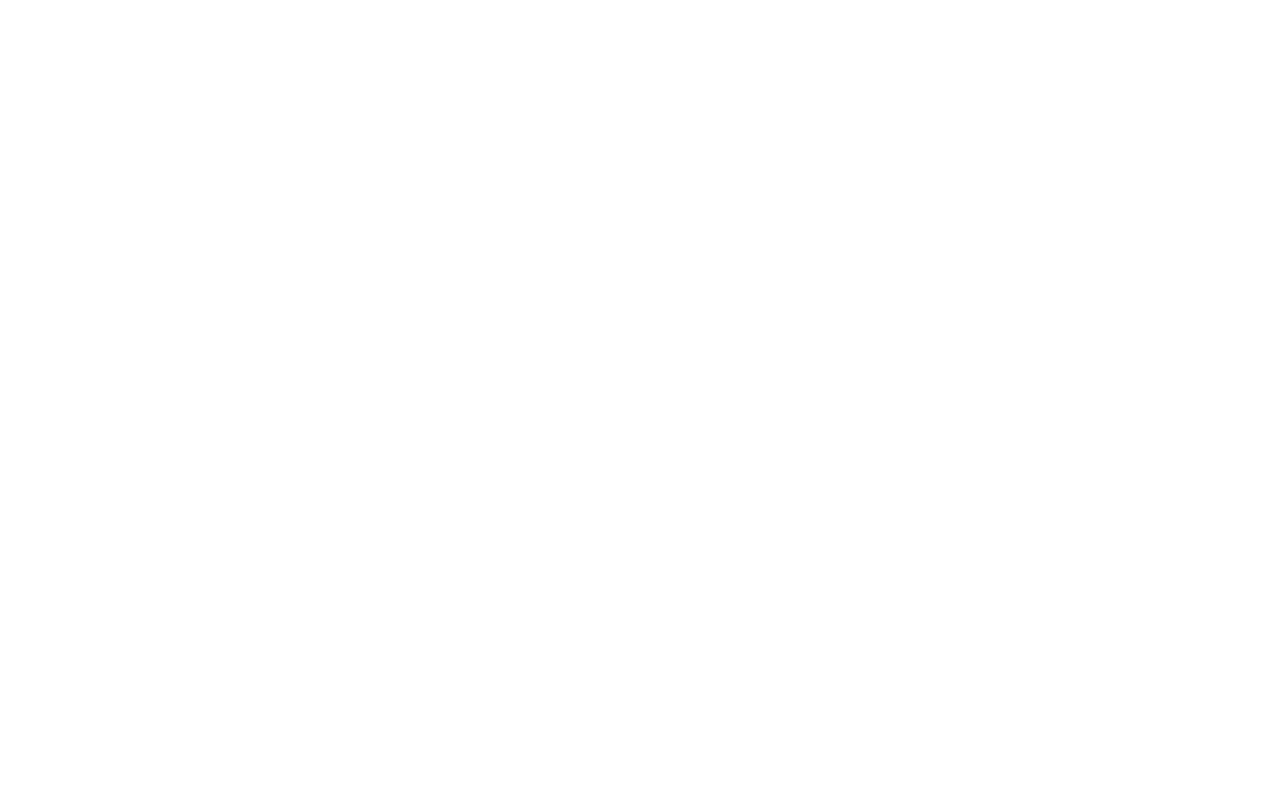
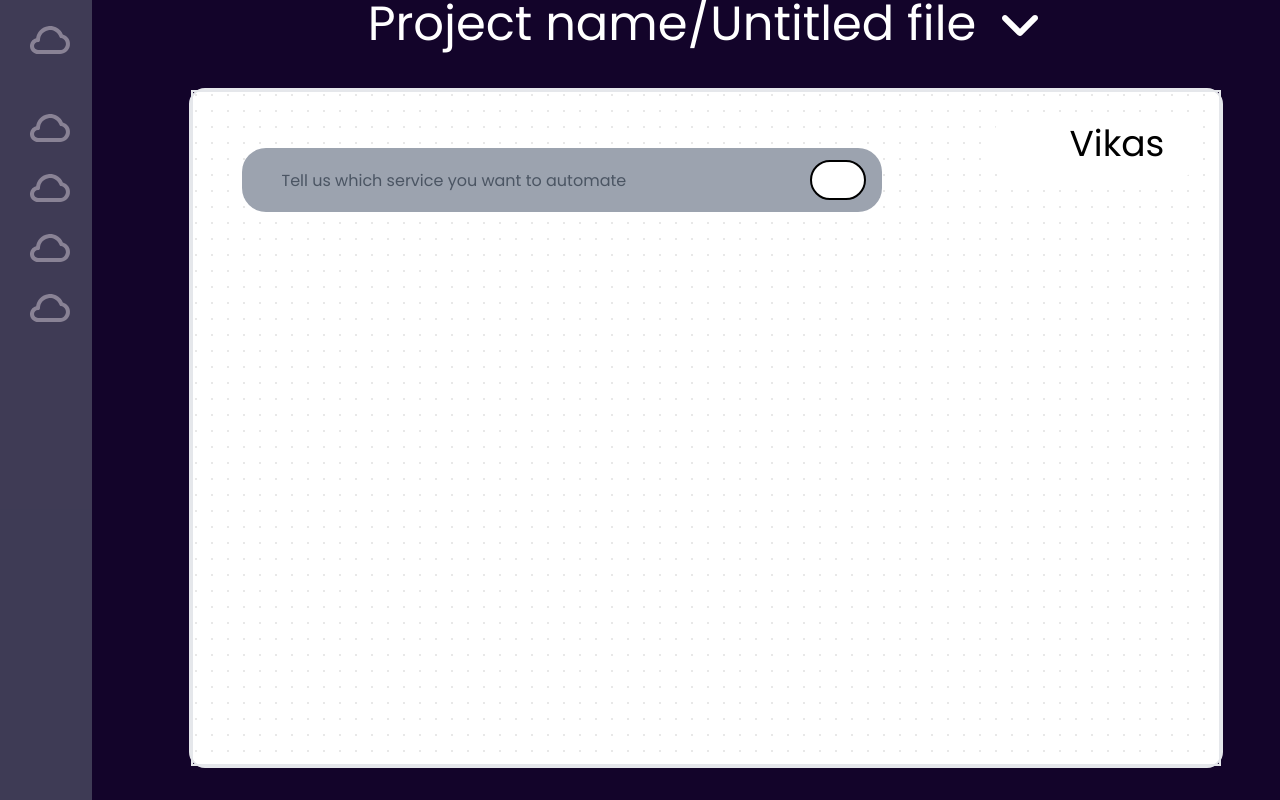
Before and after one commit to Babithkp/Syn-Cloud-Frontend, a React (Vite) app: page /prompt in a window 1280 px wide. Before the commit this address had no page. Built offline with nearby package versions, Linux system fonts and the light colour scheme.

Commit message:
playground prompt

```diff
--- a/package.json
+++ b/package.json
@@ -10,10 +10,14 @@
     "preview": "vite preview"
   },
   "dependencies": {
+    "clsx": "^2.1.1",
+    "framer-motion": "^11.11.17",
+    "mini-svg-data-uri": "^1.4.4",
     "react": "^18.3.1",
     "react-dom": "^18.3.1",
     "react-icons": "^5.3.0",
-    "react-router-dom": "^6.27.0"
+    "react-router-dom": "^6.27.0",
+    "tailwind-merge": "^2.5.4"
   },
   "devDependencies": {
     "@eslint/js": "^9.11.1",
--- a/src/App.tsx
+++ b/src/App.tsx
@@ -3,6 +3,7 @@
 import Sign_in from "./component/Sign_In_Sign_Up/Sign_in"
 import Sign_up from "./component/Sign_In_Sign_Up/Sign_up"
 import Connect_aws from "./component/Sign_In_Sign_Up/Connect_aws"
+import Prompt from "./component/PlayGround/Prompt"
 
 const App = () => {
   return (
@@ -31,6 +32,11 @@
           path="/connect_aws"
           />
 
+        <Route
+          element={<Prompt/>}
+          path="/prompt"
+        />
+
         </Routes>
 
       </BrowserRouter>
--- a/src/component/Home/HomePage.tsx
+++ b/src/component/Home/HomePage.tsx
@@ -1,6 +1,7 @@
 import { FaWandMagicSparkles } from "react-icons/fa6"; // Importing magic wand icon
 import { RiArrowDownDoubleLine } from "react-icons/ri"; // Importing double arrow down icon
 import "./Navbar.css";
+import { Link } from "react-router-dom";
 
 const HomePage = () => {
   return (
@@ -29,9 +30,9 @@
               />
               <button
                 type="submit"
-                className="absolute right-2 top-1/2 h-[30px] w-[25%] -translate-y-1/2 transform rounded-2xl bg-[#5e2ea7] text-white"
+                className="absolute right-2 top-1/2 h-[30px] w-[25%] -translate-y-1/2 transform rounded-3xl bg-[#5e2ea7] text-white"
               >
-                Automate now {/* Button to trigger the automation */}
+                <Link to={"/prompt"}>Automate now </Link>
               </button>
             </div>
           </div>
--- /dev/null
+++ b/src/component/Home/VerticalNavbar.tsx
@@ -0,0 +1,27 @@
+
+import { Link } from 'react-router-dom'
+import SyncCloud_Logo from '../../assets/syncloud_logo.svg'
+
+const VerticalNavbar = () => {
+  return (
+    <div className="flex-col flex items-center  h-screen w-[8%] mr-10 bg-gray-500 opacity-50 backdrop:blur-md ">
+        <Link to={"/"} className=" flex align-middle mt-4 ml-2">
+            <img src={SyncCloud_Logo} />
+        </Link>
+        <Link to={"/"} className=" flex align-middle mt-10 ml-2">
+            <img src={SyncCloud_Logo} />
+        </Link>
+        <Link to={"/"} className=" flex align-middle mt-3 ml-2">
+            <img src={SyncCloud_Logo} />
+        </Link>
+        <Link to={"/"} className=" flex align-middle mt-3 ml-2">
+            <img src={SyncCloud_Logo} />
+        </Link>
+        <Link to={"/"} className=" flex align-middle mt-3 ml-2">
+            <img src={SyncCloud_Logo} />
+        </Link>
+    </div>
+  )
+}
+
+export default VerticalNavbar
--- /dev/null
+++ b/src/component/PlayGround/Prompt.tsx
@@ -0,0 +1,52 @@
+import VerticalNavbar from "../Home/VerticalNavbar"
+import { IoSparklesSharp } from "react-icons/io5";
+import { GoDotFill } from "react-icons/go";
+import { FaAngleDown } from "react-icons/fa6";
+
+const Prompt = () => {
+  return (
+        <div className="bg-[#13042A] flex items-center text-white font-poppins">
+        <VerticalNavbar/>
+            <div className="flex flex-col items-center flex-grow h-screen w-screen ">
+                <p className=" text-5xl flex gap-5">
+                    Project name/Untitled file
+
+                    <FaAngleDown />
+                </p>
+                <div className="h-[85%] w-[90%] border-2 rounded-2xl top-10 dark:bg-[#13042A] bg-white  dark:bg-dot-white/[0.4] bg-dot-black/[0.2] relative  flex  justify-center">
+                    <div className=" flex justify-end border-2 w-full gap-28">
+                        <div className="relative flex w-[40rem] h-[3rem] mt-14">
+                        <input
+                            type="text"
+                            className="w-full h-16 rounded-3xl bg-gray-400 backdrop:blur-md p-2 pl-10 pr-[6rem] text-gray-600 placeholder-gray-600 focus:outline-none"
+                            placeholder="Tell us which service you want to automate" // Input field for entering tasks
+                        />
+                        <button
+                            type="submit"
+                            className="absolute right-4  top-8 h-10 w-14 -translate-y-1/2 transform rounded-full border-2 border-black bg-white"
+                        >
+                            <IoSparklesSharp
+                            size={28}
+                            className=" ml-4"
+                            />
+                        </button>
+                        </div>
+                        <div className=" w-[20%] h-[10%] mt-5 mr-5 text-black bg-white rounded-3xl ">
+                            <p className=" text-4xl flex items-center gap-16 relative left-1 top-3 ">
+                            <GoDotFill
+                            size={30}
+                            className=" text-green-600 mt-2 p-1 "
+                            />
+                                Vikas
+                            <FaAngleDown />
+                            </p>
+
+                        </div>
+                    </div>
+                </div>
+            </div>
+        </div>
+  )
+}
+
+export default Prompt
--- a/src/component/Process/Process.tsx
+++ b/src/component/Process/Process.tsx
@@ -96,7 +96,7 @@
             onClick={nextStep}
             disabled={currentStep === steps.length - 1}
             className={`${
-              currentStep === steps.length - 1 ? " cursor-not-allowed border-2 border-red-600" : ""
+              currentStep === steps.length - 1 ? " cursor-not-allowed" : ""
             } bg-gray-400 bg-opacity-50 backdrop-blur-md h-14 text-white font-bold py-2 px-4 rounded-2xl transition-all duration-300`}
           >
             <IoIosArrowDown />
--- a/src/component/Sign_In_Sign_Up/Sign_in.tsx
+++ b/src/component/Sign_In_Sign_Up/Sign_in.tsx
@@ -22,7 +22,7 @@
         </div>
           <h2 className="text-white flex justify-evenly text-[2.3rem] w-[100vw] text-center text-3xl font-semibold mt-[1rem] mb-[4rem]">
           <Link to='/'
-          className=' text-white absolute left-[15%] text-xl underline flex justify-evenly '
+          className=' text-white absolute left-[15%] text-xl hover:underline flex justify-evenly '
           >
           <TiArrowLeft className=' mt-1' />
             Back
@@ -52,12 +52,12 @@
                     <span className="my-auto "><FaKey size={20}/></span>
                 </div>
 
-                <button className="w-full py-3 bg-white text-purple-800 rounded-3xl font-semibold hover:bg-transparent border-2 hover:duration-300 hover:text-white border-white ">
+                <button className="w-full py-3 bg-white text-purple-800 rounded-3xl font-semibold hover:bg-transparent border-2 hover:duration-700 hover:text-white border-white ">
                     Submit
                   </button>
 
                 <div className="flex items-center space-x-2 my-3">
-                    <input type="checkbox" id="remember" className="text-purple-700" />
+                    <input type="checkbox" id="remember" className="backdrop:blur-md bg-opacity-50 opacity-40" />
                     <label htmlFor="remember" className="text-gray-400">Remember me!</label>
                 </div>
 
@@ -69,7 +69,7 @@
 
                 {/* Google Sign-in Button */}
                 <button
-                    className={`w-full p-5 bg-transparent border hover:duration-300 border-gray-500 rounded-3xl font-semibold flex items-center justify-center transition duration-300 ${
+                    className={`w-full p-5 bg-transparent border hover:duration-700 border-gray-500 rounded-3xl font-semibold flex items-center justify-center transition duration-300 ${
                       isHovered ? 'bg-white text-black' : 'text-white'
                     }`}
                     onMouseEnter={() => setIsHovered(true)}
--- /dev/null
+++ b/src/libs/utils.ts
@@ -0,0 +1,6 @@
+import { ClassValue, clsx } from "clsx";
+import { twMerge } from "tailwind-merge";
+
+export function cn(...inputs: ClassValue[]) {
+  return twMerge(clsx(inputs));
+}
--- a/tailwind.config.js
+++ b/tailwind.config.js
@@ -1,4 +1,10 @@
 /** @type {import('tailwindcss').Config} */
+const svgToDataUri = require("mini-svg-data-uri");
+
+const colors = require("tailwindcss/colors");
+const {
+  default: flattenColorPalette,
+} = require("tailwindcss/lib/util/flattenColorPalette");
 export default {
   content: [
     "./index.html",
@@ -21,5 +27,29 @@
     },
 
   },
-  plugins: [],
+  plugins: [
+    function ({ matchUtilities, theme }) {
+      matchUtilities(
+        {
+          "bg-grid": (value) => ({
+            backgroundImage: `url("${svgToDataUri(
+              `<svg xmlns="http://www.w3.org/2000/svg" viewBox="0 0 32 32" width="32" height="32" fill="none" stroke="${value}"><path d="M0 .5H31.5V32"/></svg>`
+            )}")`,
+          }),
+          "bg-grid-small": (value) => ({
+            backgroundImage: `url("${svgToDataUri(
+              `<svg xmlns="http://www.w3.org/2000/svg" viewBox="0 0 32 32" width="8" height="8" fill="none" stroke="${value}"><path d="M0 .5H31.5V32"/></svg>`
+            )}")`,
+          }),
+          "bg-dot": (value) => ({
+            backgroundImage: `url("${svgToDataUri(
+              `<svg xmlns="http://www.w3.org/2000/svg" viewBox="0 0 32 32" width="16" height="16" fill="none"><circle fill="${value}" id="pattern-circle" cx="10" cy="10" r="1.6257413380501518"></circle></svg>`
+            )}")`,
+          }),
+        },
+        { values: flattenColorPalette(theme("backgroundColor")), type: "color" }
+      );
+    }
+  ],
+
 }
```
Also changed, not shown: src/component/Sign_In_Sign_Up/Connect_aws.tsx (+8 -7 lines), src/component/Sign_In_Sign_Up/Sign_up.tsx (+21 -17 lines), 1 other file (tests, documents, lock files or other folders).
